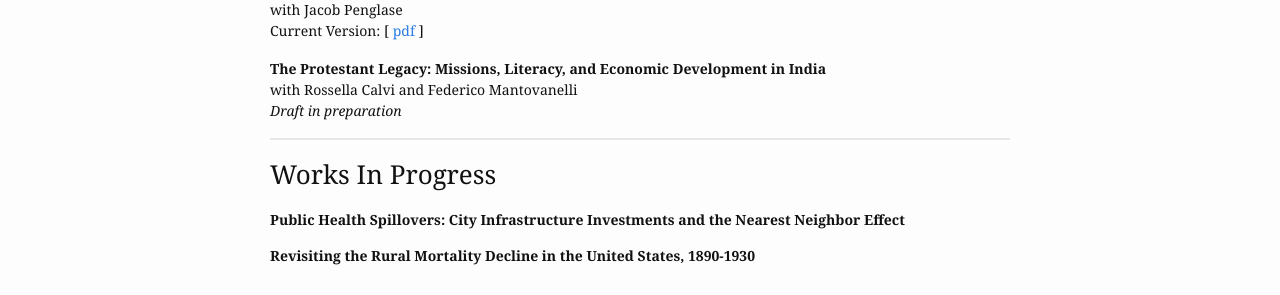
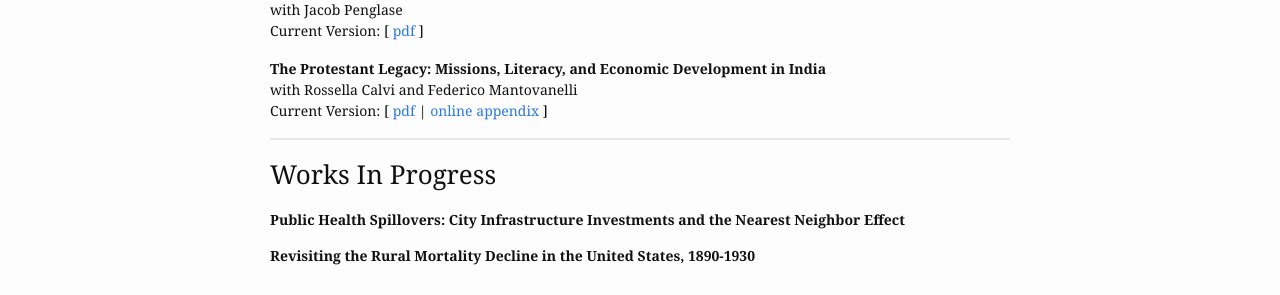
Before and after one commit to germsvel/lhv, a Jekyll site: the page built from research.html, in a window 1280 px wide. Shown: the part 491-786 px from the top of the page. Built offline with Jekyll 4.4.1, drawn with Linux system fonts in a browser that asks for light colours.

Commit message:
Add links to missions paper
Adds link to missions paper and online index.

```diff
--- a/_research_papers/the_protestant_legacy_missions_literacy_econ_development.html
+++ b/_research_papers/the_protestant_legacy_missions_literacy_econ_development.html
@@ -2,6 +2,10 @@
 research_paper_type: working_paper
 rank: 6
 title: "The Protestant Legacy: Missions, Literacy, and Economic Development in India"
-status: Draft in preparation
+assets:
+  - type: pdf
+    external_link: https://drive.google.com/file/d/1S02PwbhA7mClBAtoFTMSZBfT1YKsvXXV/view
+  - type: online appendix
+    external_link: https://drive.google.com/file/d/1-i-otsvTVJxYorEmYy1gGmdJQTTVpECJ/view
 coauthors: Rossella Calvi and Federico Mantovanelli
 ---
--- a/research.html
+++ b/research.html
@@ -52,9 +52,16 @@ permalink: /research/
         {% if forloop.first != true %}
           |
         {% endif %}
-        <a target="_blank" href="{{ site.base_url }}/assets/research/{{ asset.link }}">
-          {{ asset.type }}
-        </a>
+
+        {% if asset.link %}
+          <a target="_blank" href="{{ site.base_url }}/assets/research/{{ asset.link }}">
+            {{ asset.type }}
+          </a>
+        {% elsif asset.external_link %}
+          <a target="_blank" rel="external" href="{{ asset.external_link }}">
+            {{ asset.type }}
+          </a>
+        {% endif %}
       {% endfor %}
       ]
     {% endif %}
```
